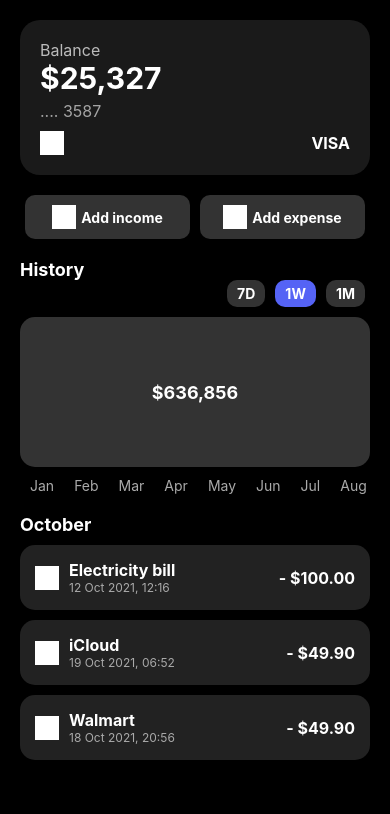
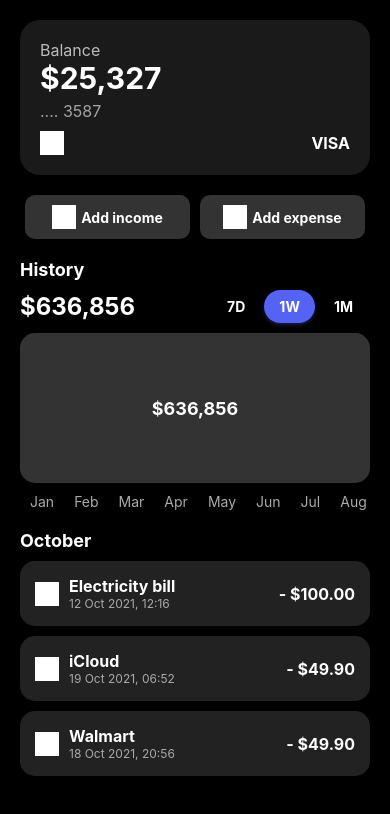
Before and after one commit to Ayush234k/Expense-Tracker, a React Native app: screen /Dashboard in a window 390 px wide. Shown: the top 814 px of the page. Built offline with nearby package versions, Linux system fonts and the light colour scheme.

Commit message:
Dashboard UI updated

```diff
--- a/src/Dashboard.js
+++ b/src/Dashboard.js
@@ -1,7 +1,15 @@
-import React from 'react';
+import React, { useState } from 'react';
 import { View, Text, StyleSheet, TouchableOpacity, ScrollView } from 'react-native';
 
 const Dashboard = () => {
+  const [activeTimeframe, setActiveTimeframe] = useState('1W');
+
+  const timeframeOptions = [
+    { label: '7D', color: '#64748B' },
+    { label: '1W', color: '#5563f5' },
+    { label: '1M', color: '#94A3B8' },
+  ];
+
   return (
     <View style={styles.container}>
       {/* Card section */}
@@ -27,13 +35,32 @@ const Dashboard = () => {
         </TouchableOpacity>
       </View>
 
-      {/* History graph placeholder */}
-      <View style={styles.historySection}>
+      {/* History Section */}
+      <View style={styles.historyContainer}>
         <Text style={styles.historyLabel}>History</Text>
-        <View style={styles.timeframeButtons}>
-          <Text style={styles.timeframeButton}>7D</Text>
-          <Text style={styles.timeframeButtonActive}>1W</Text>
-          <Text style={styles.timeframeButton}>1M</Text>
+        <View style={styles.historyHeader}>
+          <Text style={styles.historyAmount}>$636,856</Text>
+          <View style={styles.historyTimeframe}>
+            {timeframeOptions.map((option) => (
+              <TouchableOpacity
+                key={option.label}
+                onPress={() => setActiveTimeframe(option.label)}
+                style={[
+                  styles.timeframeButton,
+                  activeTimeframe === option.label && {
+                    backgroundColor: option.color,
+                    shadowColor: option.color,
+                    shadowOffset: { width: 0, height: 2 },
+                    shadowOpacity: 0.3,
+                    shadowRadius: 4,
+                    elevation: 3,
+                  }
+                ]}
+              >
+                <Text style={styles.timeframeButtonText}>{option.label}</Text>
+              </TouchableOpacity>
+            ))}
+          </View>
         </View>
 
         {/* Placeholder for the line graph */}
@@ -155,36 +182,40 @@ const styles = StyleSheet.create({
     marginLeft: 5,
     fontWeight: 'bold',
   },
-  historySection: {
+  // History Section Styles
+  historyContainer: {
     marginBottom: 20,
   },
   historyLabel: {
     color: '#fff',
     fontSize: 18,
     fontWeight: 'bold',
-  },
-  timeframeButtons: {
-    flexDirection: 'row',
-    justifyContent: 'flex-end',
     marginBottom: 10,
   },
+  historyHeader: {
+    flexDirection: 'row',
+    justifyContent: 'space-between',
+    alignItems: 'center',
+    marginBottom: 10,
+  },
+  historyAmount: {
+    color: '#fff',
+    fontSize: 24,
+    fontWeight: 'bold',
+  },
+  historyTimeframe: {
+    flexDirection: 'row',
+    borderRadius: 20,
+  },
   timeframeButton: {
+    paddingVertical: 8,
+    paddingHorizontal: 15,
+    borderRadius: 20,
+    marginHorizontal: 2,
+  },
+  timeframeButtonText: {
     color: '#fff',
     fontWeight: 'bold',
-    backgroundColor: '#333',
-    paddingVertical: 5,
-    paddingHorizontal: 10,
-    borderRadius: 10,
-    marginHorizontal: 5,
-  },
-  timeframeButtonActive: {
-    color: '#fff',
-    fontWeight: 'bold',
-    backgroundColor: '#5563f5',
-    paddingVertical: 5,
-    paddingHorizontal: 10,
-    borderRadius: 10,
-    marginHorizontal: 5,
   },
   graphPlaceholder: {
     backgroundColor: '#333',
```
